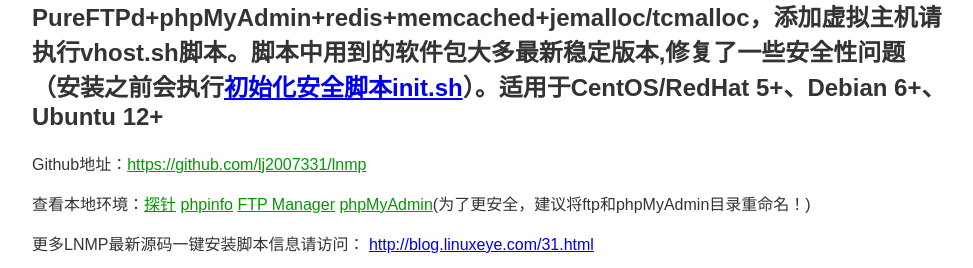
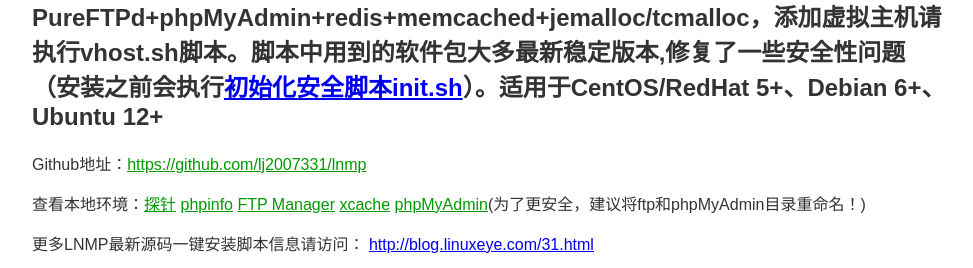
Before and after one commit to linuxeye/lnmp, a plain HTML site: page conf/index.html in a window 1280 px wide. Shown: the part 157-425 px from the top of the page, without its empty margins (148-1121 px from the left). Drawn offline with Linux system fonts and the light colour scheme.

Commit message:
add xcache

```diff
--- a/conf/index.html
+++ b/conf/index.html
@@ -26,7 +26,7 @@ font-family:微软雅黑,sans-serif;
 <div align="center"><h3>Congratulations, LNMP安装成功！<h3></div>
 <h2><a href="http://blog.linuxeye.com/31.html" target="_blank" class="links">LNMP最新源码一键安装脚本</a> <a href="http://www.linuxeye.com/" target="_blank">Linux</a>+Nginx/Tengine+MySQL/MariaDB+PHP+Pureftpd+User manager for PureFTPd+phpMyAdmin+redis+memcached+jemalloc/tcmalloc，添加虚拟主机请执行vhost.sh脚本。脚本中用到的软件包大多最新稳定版本,修复了一些安全性问题（安装之前会执行<a target="_blank" href="http://blog.linuxeye.com/30.html">初始化安全脚本init.sh</a>）。适用于CentOS/RedHat 5+、Debian 6+、Ubuntu 12+ <br></h2>
 <p>Github地址：<a target="_blank" class="links" href="https://github.com/lj2007331/lnmp">https://github.com/lj2007331/lnmp</a></p>
-<p>查看本地环境：</span><a href="/tz.php" target="_blank" class="links">探针</a>  <a href="/phpinfo.php" target="_blank" class="links">phpinfo</a>  <a href="/ftp" target="_blank" class="links">FTP Manager</a>  <a href="/phpMyAdmin/" target="_blank" class="links">phpMyAdmin</a>(为了更安全，建议将ftp和phpMyAdmin目录重命名！)</p>
+<p>查看本地环境：</span><a href="/tz.php" target="_blank" class="links">探针</a>  <a href="/phpinfo.php" target="_blank" class="links">phpinfo</a>  <a href="/ftp" target="_blank" class="links">FTP Manager</a> <a href="/xcache" target="_blank" class="links">xcache</a> <a href="/phpMyAdmin/" target="_blank" class="links">phpMyAdmin</a>(为了更安全，建议将ftp和phpMyAdmin目录重命名！)</p>
 <p>更多LNMP最新源码一键安装脚本信息请访问： <a href="http://blog.linuxeye.com/31.html" target="_blank">http://blog.linuxeye.com/31.html</a></p>
 <p>LNMP最新源码一键安装脚本问题反馈请加QQ群： 235258658</p>
 <div align="center"><h3><a href="http://blog.linuxeye.com/31.html" target="_blank">LNMP最新源码一键安装脚本</a> by <a href="http://blog.linuxeye.com/" target="_blank">Linux运维笔记</a></h3></div>
```
Also changed, not shown: 4 other files.
